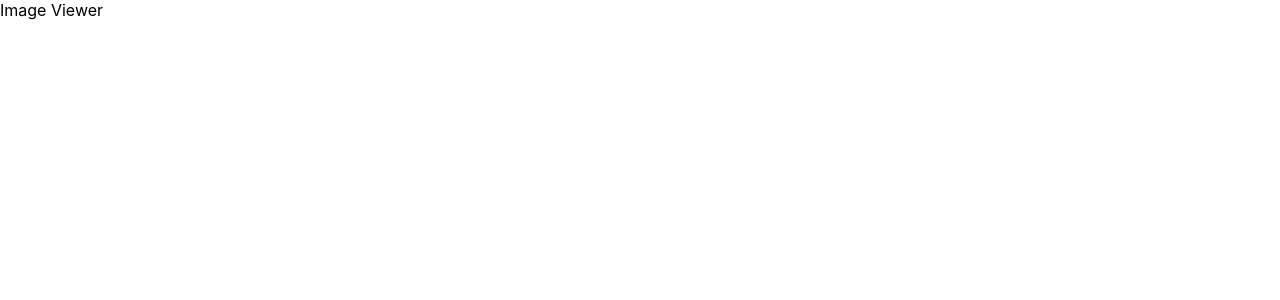
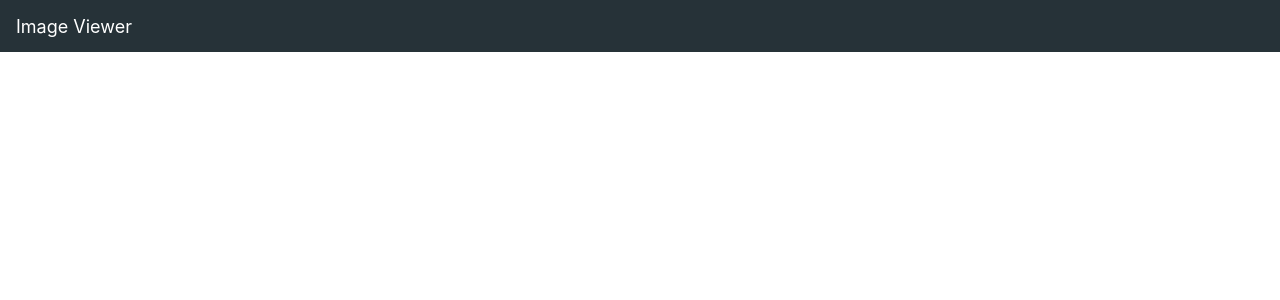
Before and after one commit to DMurtyK/D_ImageViewer, a React (Create React App) app in the folder imageviewer-app/: page / in a window 1280 px wide. Shown: the top 300 px of the page. Built offline with nearby package versions, Linux system fonts and the light colour scheme.

Commit message:
Added the logo as text in the header component

```diff
--- a/imageviewer-app/package.json
+++ b/imageviewer-app/package.json
@@ -3,6 +3,7 @@
   "version": "0.1.0",
   "private": true,
   "dependencies": {
+    "@material-ui/core": "^3.9.3",
     "react": "^16.8.6",
     "react-dom": "^16.8.6",
     "react-scripts": "3.0.1"
--- /dev/null
+++ b/imageviewer-app/src/common/header/Header.css
@@ -0,0 +1,15 @@
+.app-header {
+    background-color: #263238;
+    height: 36px;
+    padding: 8px 32px 8px 16px;
+    display: flex;
+    align-items: center
+}
+.app-logo{
+
+    color: #fff;
+    font-size: 18px;
+    text-align: left;
+
+
+}
--- /dev/null
+++ b/imageviewer-app/src/common/header/Header.js
@@ -0,0 +1,19 @@
+import React, { Component } from 'react';
+import './Header.css';
+
+class Header extends Component{
+
+    render(){
+        return(
+
+            <header className='app-header'>
+            <div className="app-logo">
+            Image Viewer
+            </div>
+            </header>
+
+        )
+    }
+}
+
+export default Header;
--- a/imageviewer-app/src/screens/login/Login.js
+++ b/imageviewer-app/src/screens/login/Login.js
@@ -1,15 +1,18 @@
 import React, { Component } from 'react';
 import './Login.css';
+import Header from '../../common/header/Header.js';
 
 class Login extends Component{
 
     render(){
         return(
+            <div>
+            <Header />
+
+            </div>
 
 
-            <div>
-            Image Viewer
-            </div>
+
         )
     }
 }
```
Also changed, not shown: 1 other file (tests, documents, lock files or other folders).
